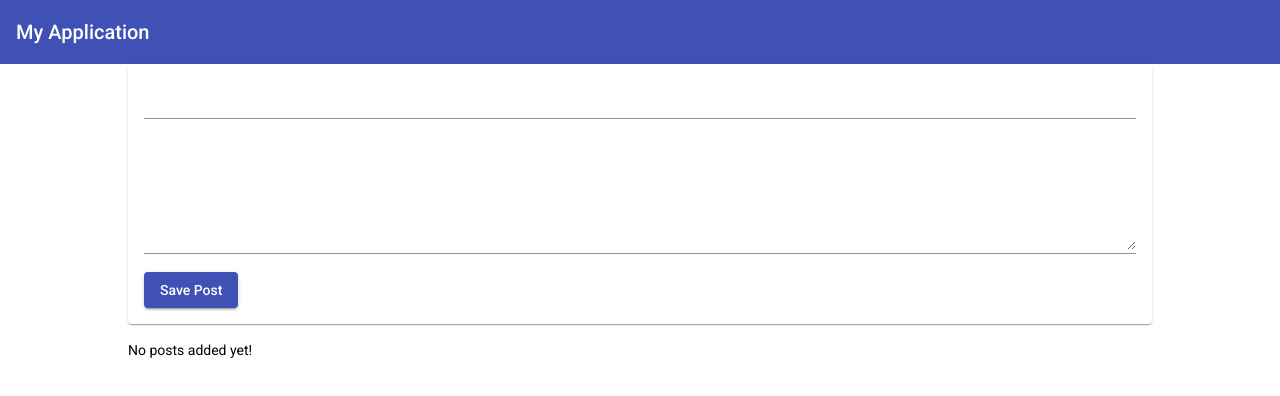
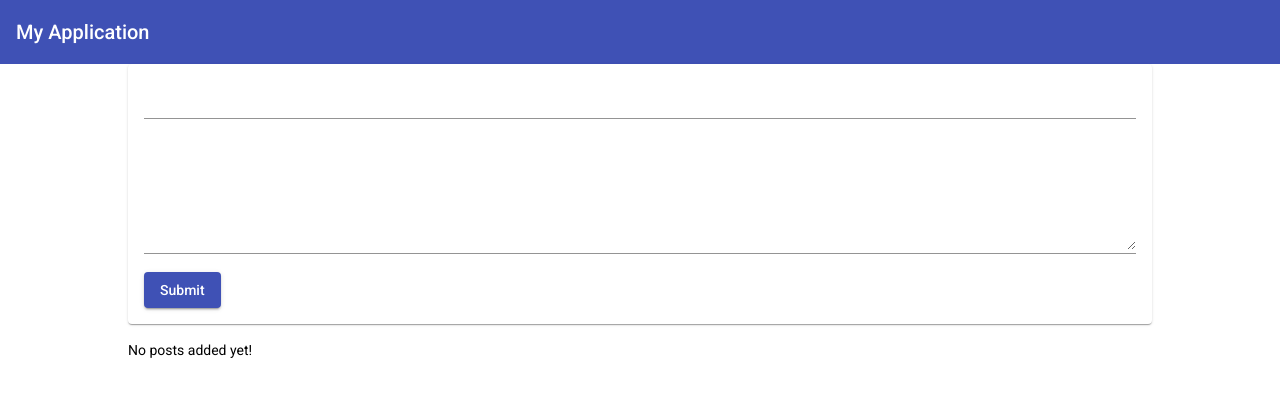
Before and after one commit to zhangdzh5/Angular-App, an Angular app: page / in a window 1280 px wide. Shown: the top 396 px of the page. Built offline with nearby package versions, Linux system fonts and the light colour scheme.

Commit message:
added form, handling error message.

```diff
--- a/src/app/posts/post-create/post-create.component.html
+++ b/src/app/posts/post-create/post-create.component.html
@@ -1,9 +1,13 @@
 <mat-card>
-  <mat-form-field>
-    <input matInput [(ngModel)]="enteredTitle" type="text">
-  </mat-form-field>
-  <mat-form-field>
-    <textarea matInput [(ngModel)]="enteredContent" rows="6"></textarea>
-  </mat-form-field>
-  <button mat-raised-button color="primary" (click)="onAddPost()">Save Post</button>
+  <form (submit)="onAddPost(postForm)" #postForm = "ngForm">
+    <mat-form-field>
+      <input matInput name="title" ngModel type="text" required #title="ngModel">
+      <mat-error *ngIf="title.invalid">Please enter a post title</mat-error>
+    </mat-form-field>
+    <mat-form-field>
+      <textarea matInput name="content" ngModel rows="6" required #content="ngModel"></textarea>
+      <mat-error *ngIf="content.invalid">Please enter a post content</mat-error>
+    </mat-form-field>
+    <button mat-raised-button color="primary" type="submit">Submit</button>
+  </form>
 </mat-card>
--- a/src/app/posts/post-create/post-create.component.ts
+++ b/src/app/posts/post-create/post-create.component.ts
@@ -1,5 +1,6 @@
 import { Component, EventEmitter, Output } from '@angular/core';
 import { Post } from '../post.model';
+import { NgForm } from '@angular/forms';
 
 @Component({
   selector: 'app-post-create',
@@ -11,10 +12,13 @@
   enteredContent = '';
   @Output() postCreated = new EventEmitter<Post>();
 
-  onAddPost() {
+  onAddPost(form: NgForm) {
+    if (form.invalid){
+      return;
+    }
     const post: Post = {
-      title: this.enteredTitle,
-      content: this.enteredContent
+      title: form.value.title,
+      content: form.value.content
     };
     this.postCreated.emit(post);
   }
```
